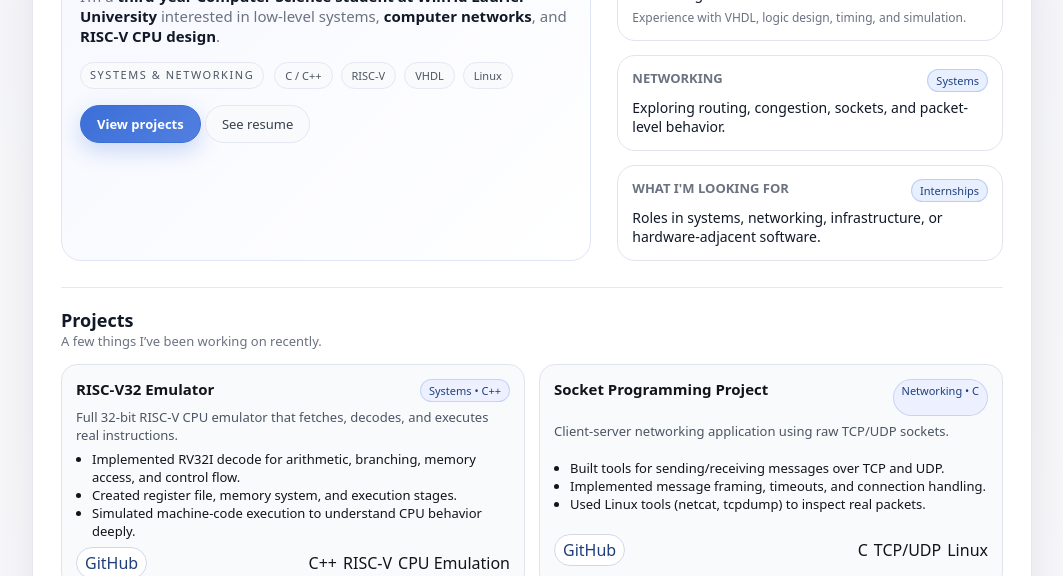
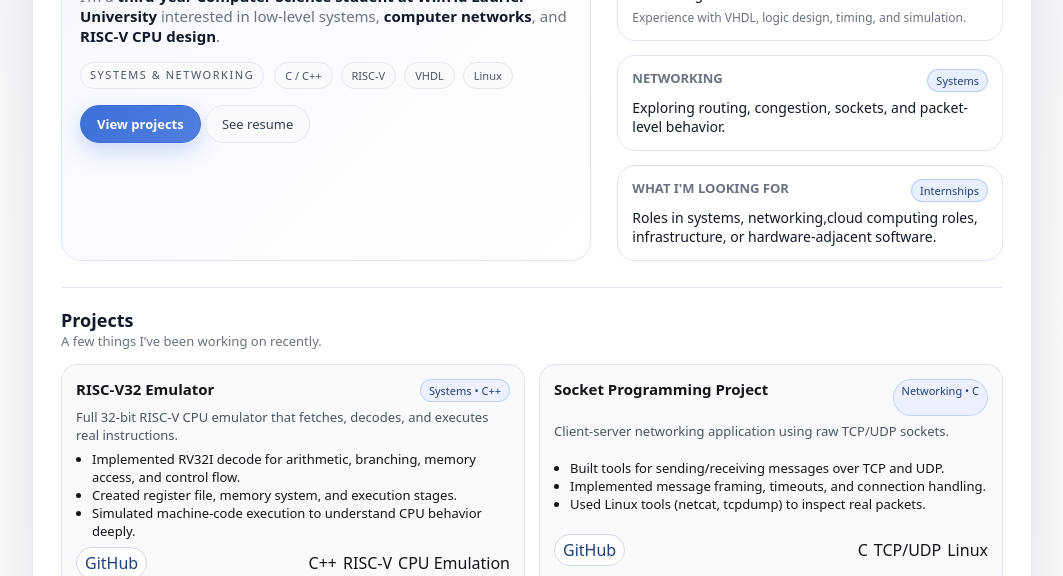
Before and after one commit to sameen-01/sameen-01.github.io, a plain HTML site: page index.html in a window 1280 px wide. Shown: the part 224-800 px from the top of the page, without its empty margins (108-1171 px from the left). Drawn offline with Linux system fonts and the light colour scheme.

Commit message:
Update internship role description in index.html

```diff
--- a/index.html
+++ b/index.html
@@ -294,7 +294,7 @@
 
         <article class="card">
           <div class="card-title-row"><h2 class="card-title">What I'm looking for</h2><span class="card-label">Internships</span></div>
-          <p class="card-main">Roles in systems, networking, infrastructure, or hardware-adjacent software.</p>
+          <p class="card-main">Roles in systems, networking,cloud computing roles, infrastructure, or hardware-adjacent software.</p>
         </article>
       </section>
     </main>
```
